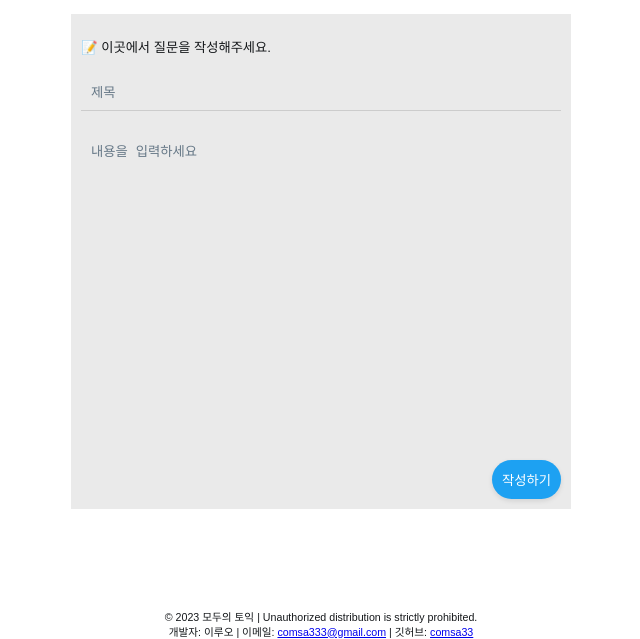
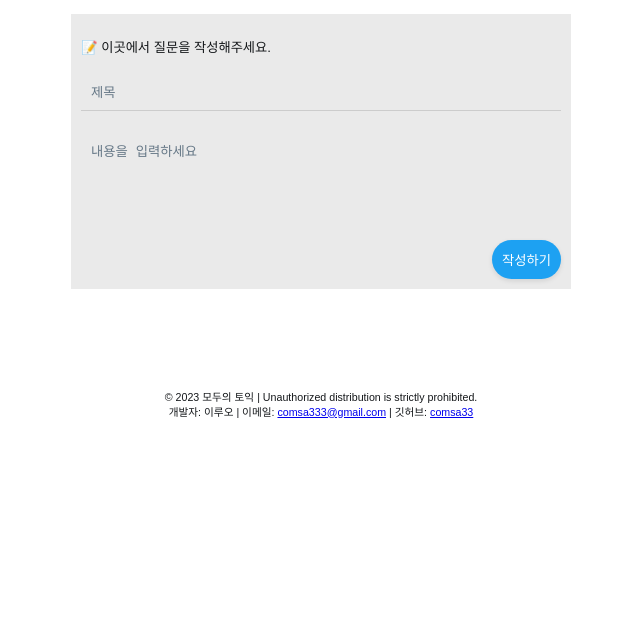
Before and after one commit to comsa33/toeic4all, a Flask app: page /board in a window 1280 px wide. Shown: the part 377-1016 px from the top of the page, without its empty margins (319-959 px from the left). After the commit the page ends 795 px from the top, so only its background shows below. Run offline with Flask 3, Linux system fonts and the light colour scheme; data that the repository does not hold is empty; some web fonts are replaced.

Commit message:
fix: board css

```diff
--- a/static/css/board.css
+++ b/static/css/board.css
@@ -79,7 +79,7 @@ input {
 
 textarea {
     border: none;
-    padding: 10px 80px 300px 10px;
+    padding: 10px 80px 80px 10px;
     outline: none;
     resize: none;
     width: 100%;
```
